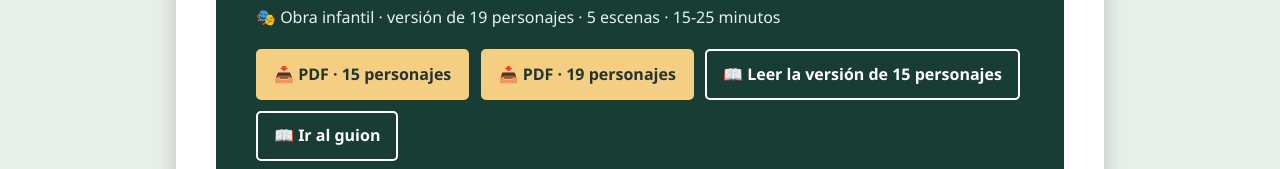
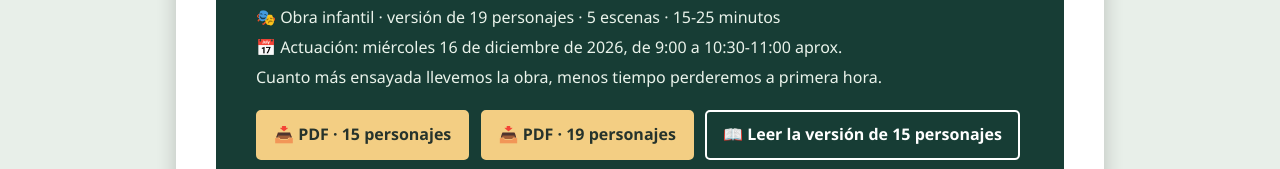
Before and after one commit to ChechuJA/Teatro, a plain HTML site: page 2026-2027/Trimestre2/index-19personajes.html in a window 1280 px wide. Shown: the part 452-621 px from the top of the page. Drawn offline with Linux system fonts and the light colour scheme.

Commit message:
fecha y hora

```diff
--- a/2026-2027/Trimestre2/index-19personajes.html
+++ b/2026-2027/Trimestre2/index-19personajes.html
@@ -72,6 +72,8 @@
                 <p class="eyebrow">🎄 Teatro 2 · 2026-2027 · Versión ampliada</p>
                 <h2 id="play-title">Navidad en el antiguo Oeste</h2>
                 <p>🎭 Obra infantil · versión de 19 personajes · 5 escenas · 15-25 minutos</p>
+                <p>📅 Actuación: miércoles 16 de diciembre de 2026, de 9:00 a 10:30-11:00 aprox.</p>
+                <p>Cuanto más ensayada llevemos la obra, menos tiempo perderemos a primera hora.</p>
                 <div class="actions">
                     <a class="action" href="Navidad_en_el_antiguo_Oeste_15personajes_v1.pdf" download>📥 PDF · 15 personajes</a>
                     <a class="action" href="Navidad_en_el_antiguo_Oeste_19personajes_v2.pdf" download>📥 PDF · 19 personajes</a>
```
Also changed, not shown: 2026-2027/Trimestre2/index.html (+2 -0 lines).
